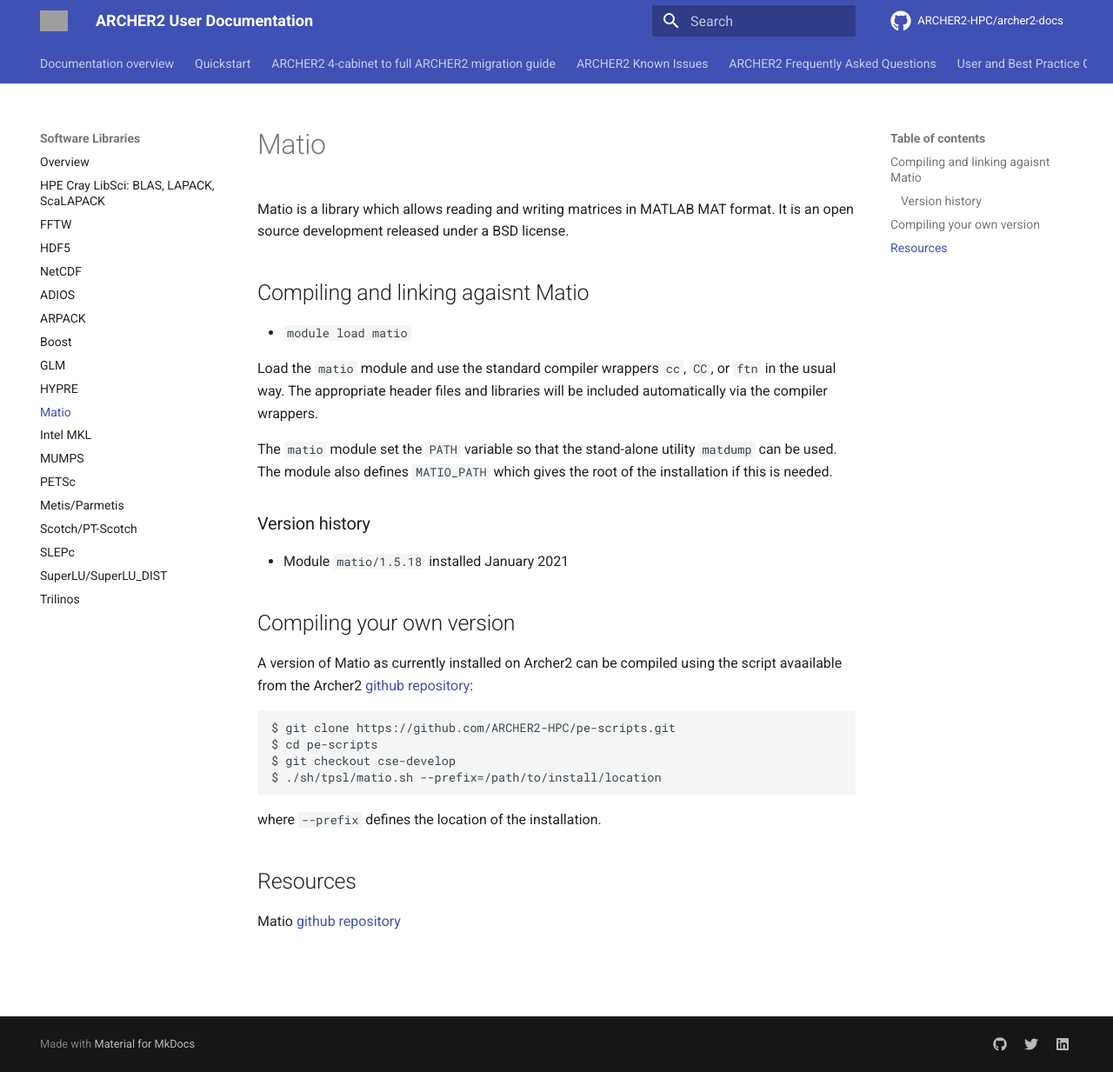
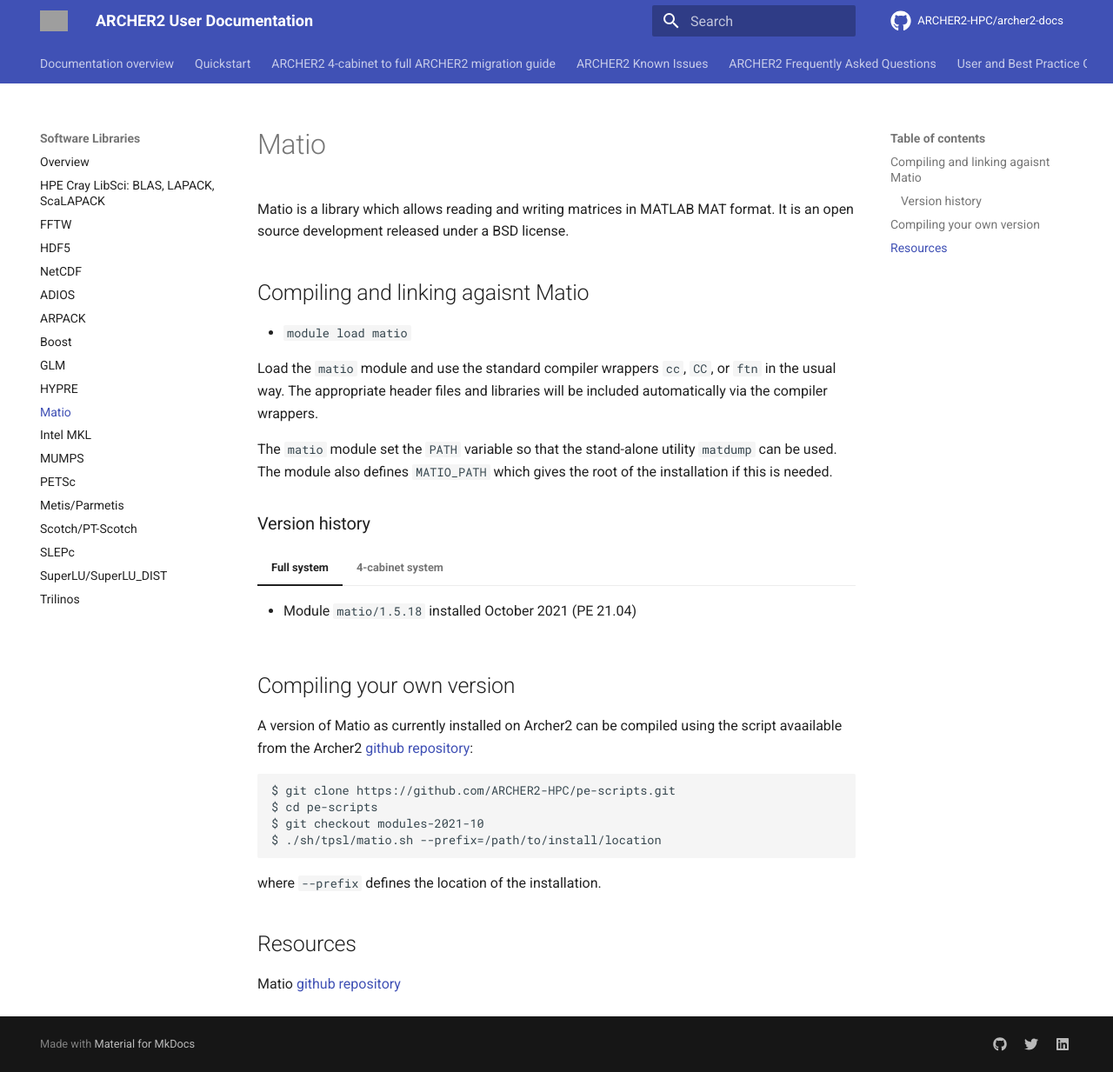
Before and after one commit to ARCHER2-HPC/archer2-docs, an MkDocs documentation site: the page built from docs/software-libraries/matio.md, in a window 1280 px wide and 1233 px high. Shown: the whole window at 87% size. Built offline with MkDocs 1.6.1 and Material for MkDocs 9.7.7, drawn with Linux system fonts in a browser that asks for light colours; comment, search, counter and statistics services are not loaded; grey boxes are pictures that could not be loaded.

Commit message:
Update Matio library

````diff
--- a/docs/software-libraries/matio.md
+++ b/docs/software-libraries/matio.md
@@ -21,7 +21,13 @@
 
 ### Version history
 
-- Module `matio/1.5.18` installed January 2021
+=== "Full system"
+
+    - Module `matio/1.5.18` installed October 2021 (PE 21.04)
+
+=== "4-cabinet system"
+
+    - Module `matio/1.5.18` installed January 2021
 
 
 ## Compiling your own version
@@ -33,7 +39,7 @@
 ```
 $ git clone https://github.com/ARCHER2-HPC/pe-scripts.git
 $ cd pe-scripts
-$ git checkout cse-develop
+$ git checkout modules-2021-10
 $ ./sh/tpsl/matio.sh --prefix=/path/to/install/location
 ```
 where `--prefix` defines the location of the installation.
````
